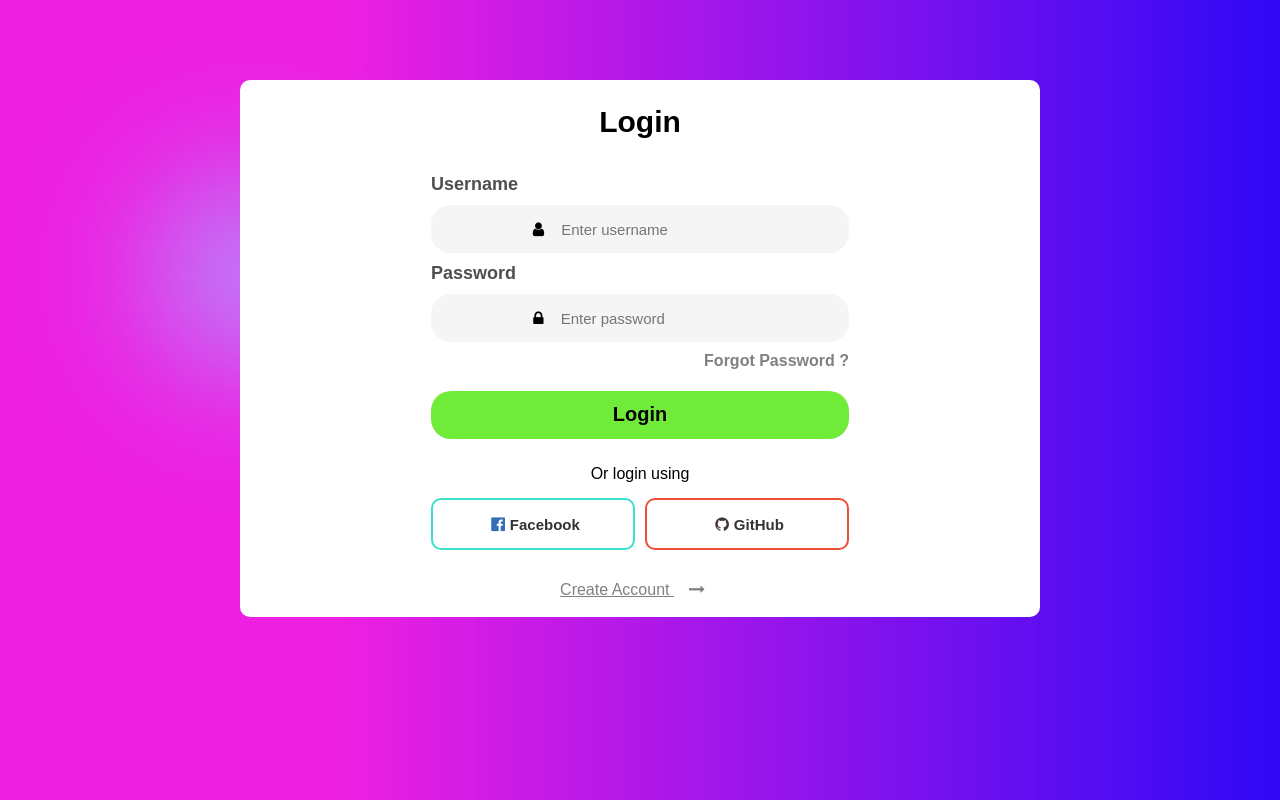
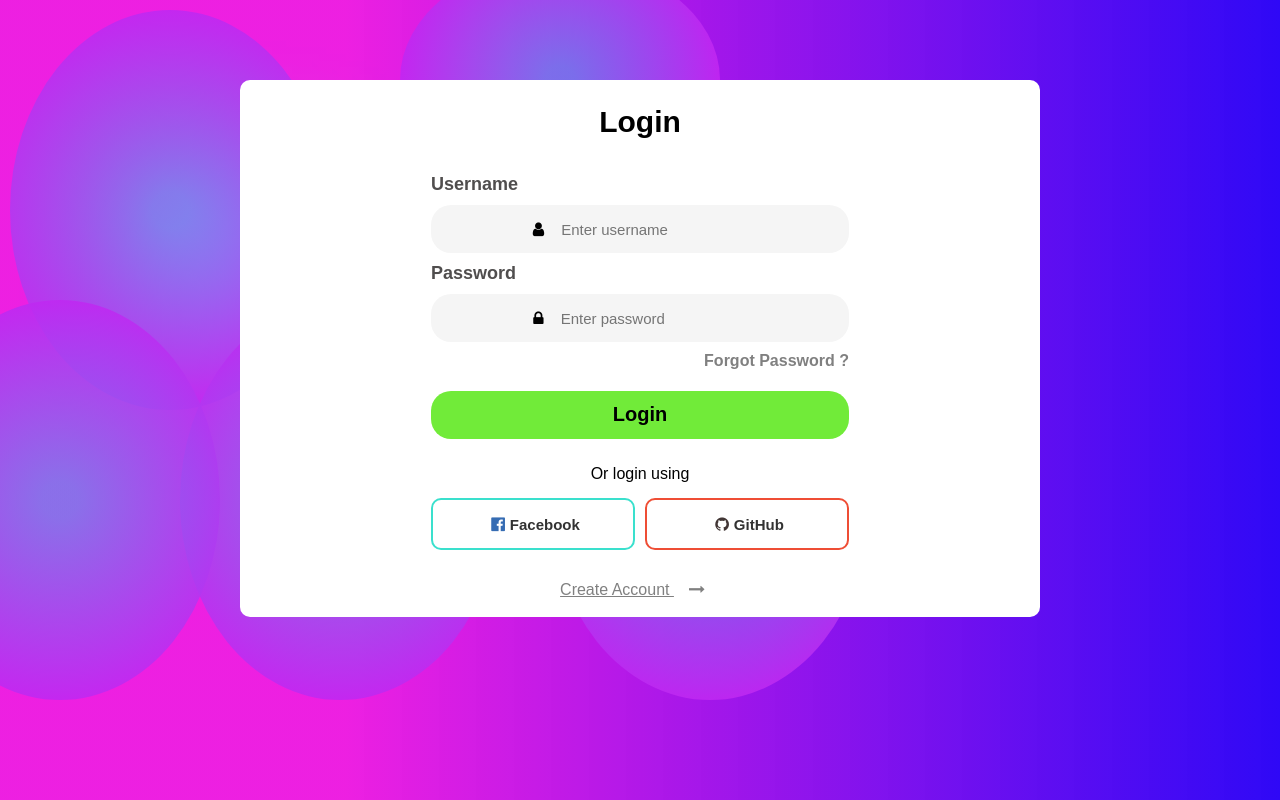
Before and after one commit to pkcteck2000/Login_UI, a plain HTML site: page index.html in a window 1280 px wide. Drawn offline with Linux system fonts and the light colour scheme.

Commit message:
Added round divs for decoration

```diff
--- a/index.html
+++ b/index.html
@@ -217,10 +217,67 @@
                 font-size: 10px;
             }
         }
+        @media only screen and (min-width: 992px) {
+            .round-icon-1 {
+                position: absolute;
+                width: 25%;
+                height: 50%;
+                background: radial-gradient(circle, rgba(87,153,237,0.6558998599439776) 7%, rgba(213,17,242,0.9780287114845938) 100%);position: absolute;
+                left: 10px;
+                top: 10px;
+                border-radius: 100%;
+            }
+            .round-icon-2 {
+                position: absolute;
+                width: 25%;
+                height: 50%;
+                background: radial-gradient(circle, rgba(87,153,237,0.6558998599439776) 7%, rgba(213,17,242,0.9780287114845938) 100%);position: absolute;
+                left: 180px;
+                top: 300px;
+                border-radius: 100%;
+            }
+            .round-icon-3 {
+                position: absolute;
+                width: 25%;
+                height: 50%;
+                background: radial-gradient(circle, rgba(87,153,237,0.6558998599439776) 7%, rgba(213,17,242,0.9780287114845938) 100%);position: absolute;
+                left: -100px;
+                top: 300px;
+                border-radius: 100%;
+            }
+            .round-icon-4 {
+                position: absolute;
+                width: 25%;
+                height: 30%;
+                background: radial-gradient(circle, rgba(87,153,237,0.6558998599439776) 7%, rgba(213,17,242,0.9780287114845938) 100%);position: absolute;
+                left: 400px;
+                top: -40px;
+                border-radius: 100%;
+            }
+            .round-icon-5 {
+                position: absolute;
+                width: 25%;
+                height: 50%;
+                background: radial-gradient(circle, rgba(87,153,237,0.6558998599439776) 7%, rgba(213,17,242,0.9780287114845938) 100%);position: absolute;
+                left: 550px;
+                top: 300px;
+                border-radius: 100%;
+            }
+        }
 
     </style>
     <body>
         <img class="blue-icon-1" src="./Images/Icon_1.png" />
+        <div class="round-icon-1">
+        </div>
+        <div class="round-icon-2">
+        </div>
+        <div class="round-icon-3">
+        </div>
+        <div class="round-icon-4">
+        </div>
+        <div class="round-icon-5">
+        </div>
         <div class="container">
             <div class="login-form-container">
                 <form class="login-form">
```
